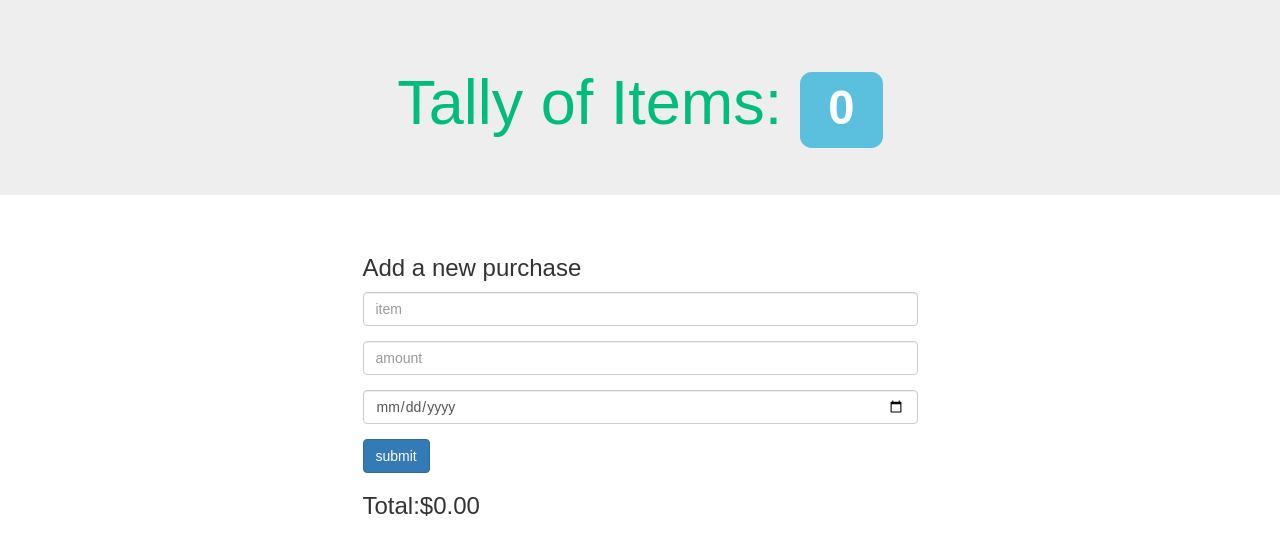
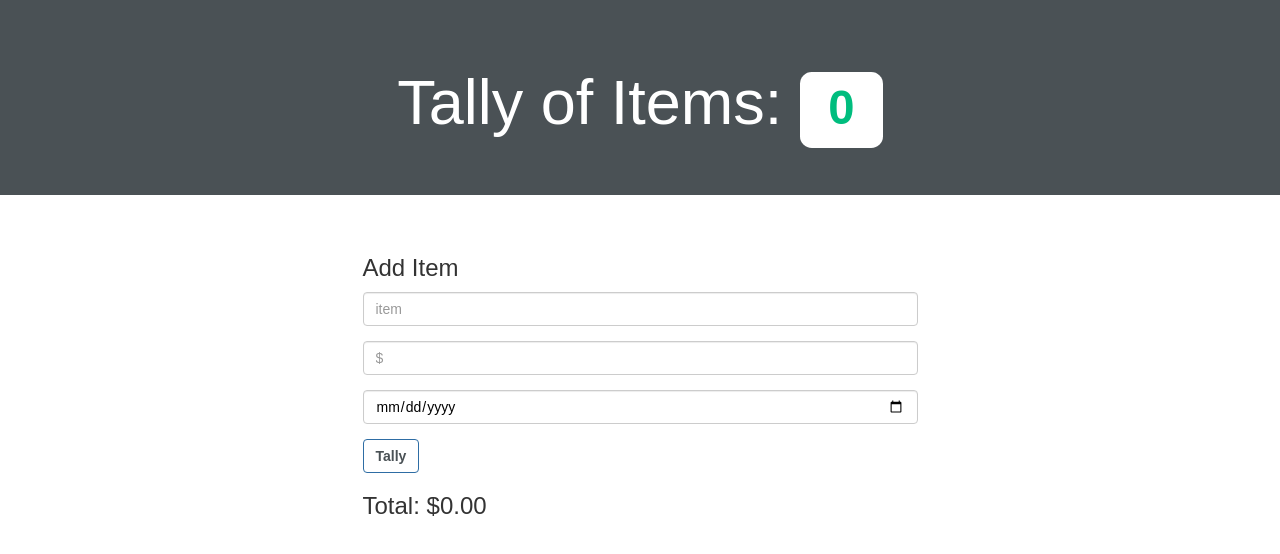
Before and after one commit to rachelzuzu/meanapp, a plain HTML site: page index.html in a window 1280 px wide. Drawn offline with nearby package versions, Linux system fonts and the light colour scheme.

Commit message:
change css

```diff
--- a/index.html
+++ b/index.html
@@ -8,22 +8,7 @@
 	<meta name="viewport" content="width=device-width, initial-scale=1">
 	<script src="http://ajax.googleapis.com/ajax/libs/angularjs/1.3.10/angular.min.js"></script>
 	<script src="app.js"></script>
-	<style type="text/css">
-	body {
-		font-family: arial;
-		font-color: #686b6e;
-		/*background-color: #00BD7E;*/
-	}
-	.jumbotron {
-		color: #00BD7E;
-	}
-	button {
-		background-color: #00BD7E;
-	}
-	.label {
-		color: white;
-	}
-	</style>
+	<link rel="stylesheet" type="text/css" href="style.css">
 </head>
 
 <body ng-app="cashApp" ng-controller="MainCtrl">
@@ -38,25 +23,25 @@
 				<div class="checkbox" ng-repeat="post in posts">
 					<span style="font-size:20px; margin-left:10px;">
 						<input type="checkbox" ng-click="deletePost($index)">
-						<strong>{{post.title}} </strong>{{post.amount | currency }} <small>{{post.date | date: 'MM/d/y'}}</small>{{post.total}}
+						{{post.title}} {{post.amount | currency }} <small>{{post.date | date: 'MM/d/y'}}{{post.total}}</small>
 					</span>
 				</div>
 
 				<form ng-submit="addPost()" style="margin-top:30px;">
-					<h3>Add a new purchase</h3>
+					<h3>Add Item</h3>
 					<div class="form-group">
 						<input type="text" class="form-control" placeholder="item" ng-model="title"></input>
 					</div>
 					<div class="form-group">
-						<input type="number" class="form-control" placeholder="amount" ng-model="amount"></input>
+						<input type="number" class="form-control" placeholder="$" ng-model="amount"></input>
 					</div>
 					<div class="form-group">
 						<input type="date" class="form-control" placeholder="date" ng-model="date"></input>
 					</div>
-					<button type="submit" class="btn btn-primary">submit</button>
+					<button type="submit" class="btn btn-primary">Tally</button>
 				</form>
 
-            <h3>Total:<td>{{total() | currency}}</td></h3>
+            <h3>Total:  <td>{{total() | currency}}</td></h3>
 
 		  </div>
 	  </div>
--- /dev/null
+++ b/style.css
@@ -0,0 +1,24 @@
+body {
+	font-family: sans-serif;
+	font-color: #686b6e;
+	background-color: white;
+}
+.jumbotron {
+	color: white;
+	background-color: #4a5155;
+	/*background-color: #A9A9A9;*/
+}
+.btn {
+	background-color: white;
+	border: clear;
+	font-weight: 700;
+	color: #4a5155;
+}
+.label {
+	color: #00BD7E;
+	background-color: white;
+}
+.form-control {
+	color: black;
+	font-weight: 200;
+}
```
